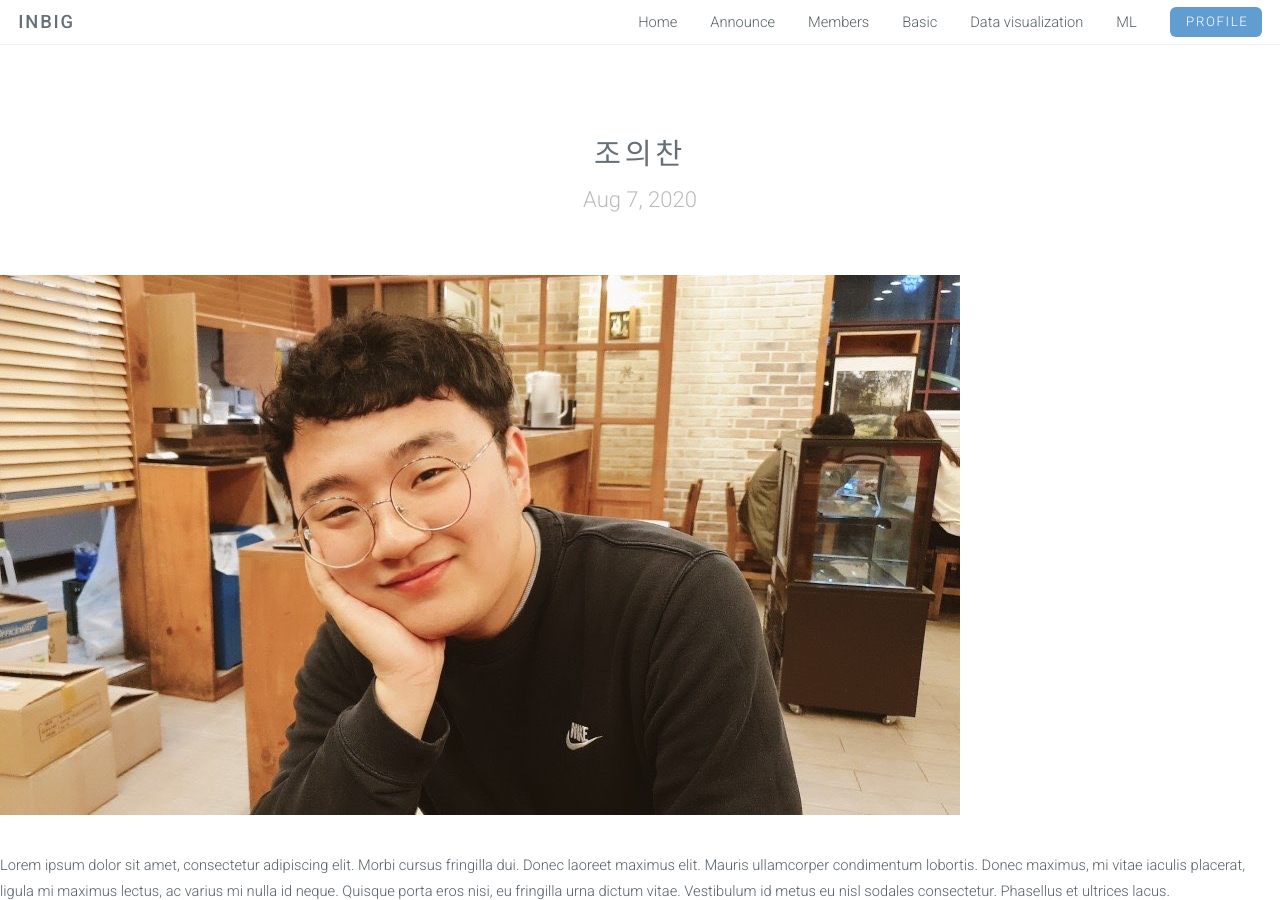
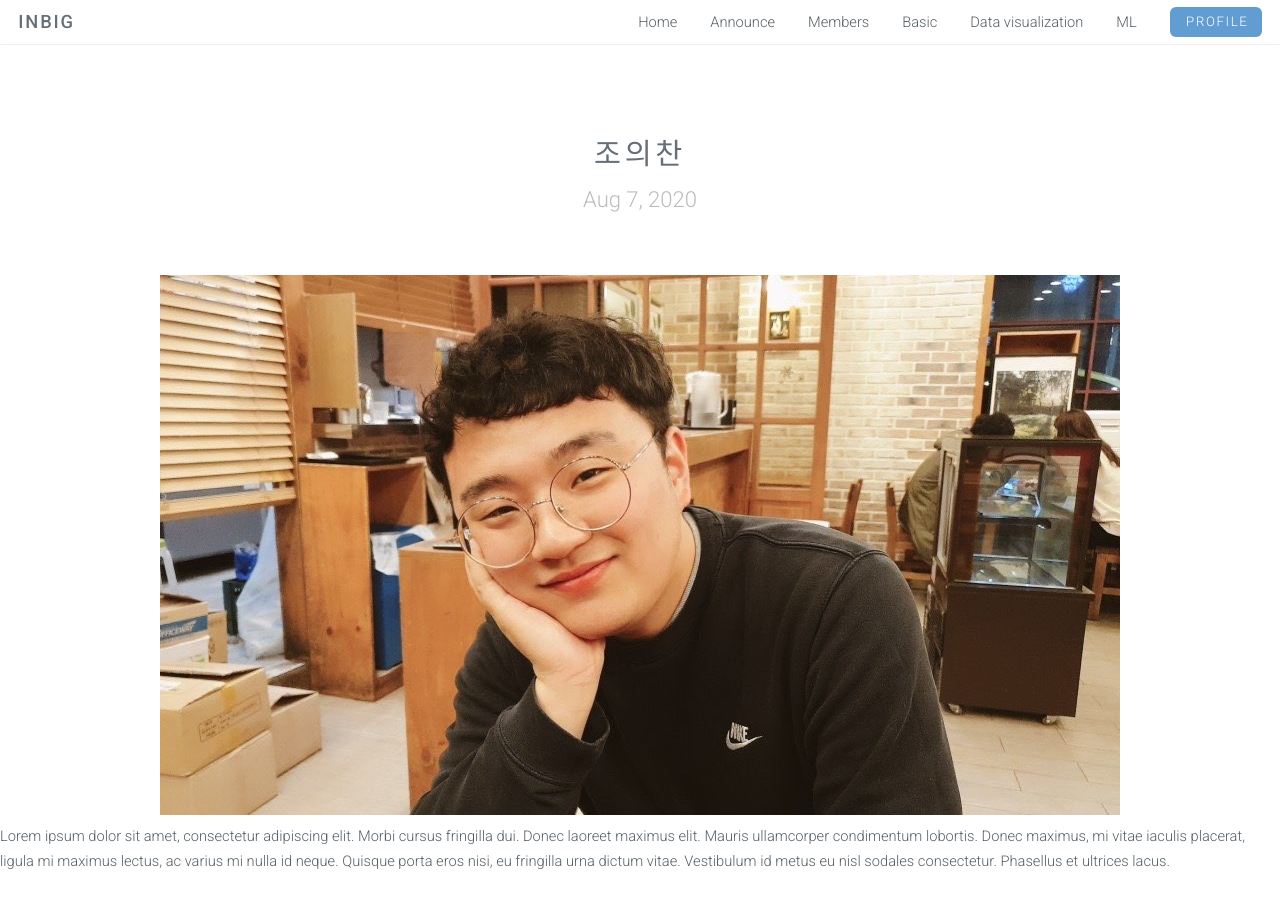
Before and after one commit to inbig/inbig.github.io, a Jekyll site: the page built from _posts/Members/2020-08-07-test.markdown, in a window 1280 px wide and 900 px high. Built offline with Jekyll 4.4.1, drawn with Linux system fonts in a browser that asks for light colours.

Commit message:
eeeeeeee

```diff
--- a/Members.html
+++ b/Members.html
@@ -23,6 +23,9 @@ layout: default
 
         {% include postbox.html %}
 
+        {% if post.image %}{{ post. image }}
+
+
         {% endfor %}
 
     </div>
--- a/_posts/Members/2020-08-07-test.markdown
+++ b/_posts/Members/2020-08-07-test.markdown
@@ -6,7 +6,7 @@ categories: [Members]
 images : images/members/조의찬.jpeg
 ---
 
-<img src="{{ site.baseurl }}/images/members/조의찬.jpeg">
+<center><img src="{{ site.baseurl }}/images/members/조의찬.jpeg"></center>
 
 Lorem ipsum dolor sit amet, consectetur adipiscing elit. Morbi cursus fringilla dui. Donec laoreet maximus elit. Mauris ullamcorper condimentum lobortis. Donec maximus, mi vitae iaculis placerat, ligula mi maximus lectus, ac varius mi nulla id neque. Quisque porta eros nisi, eu fringilla urna dictum vitae. Vestibulum id metus eu nisl sodales consectetur. Phasellus et ultrices lacus.
 
```
Also changed, not shown: _includes/postbox.html (line endings or trailing spaces).
